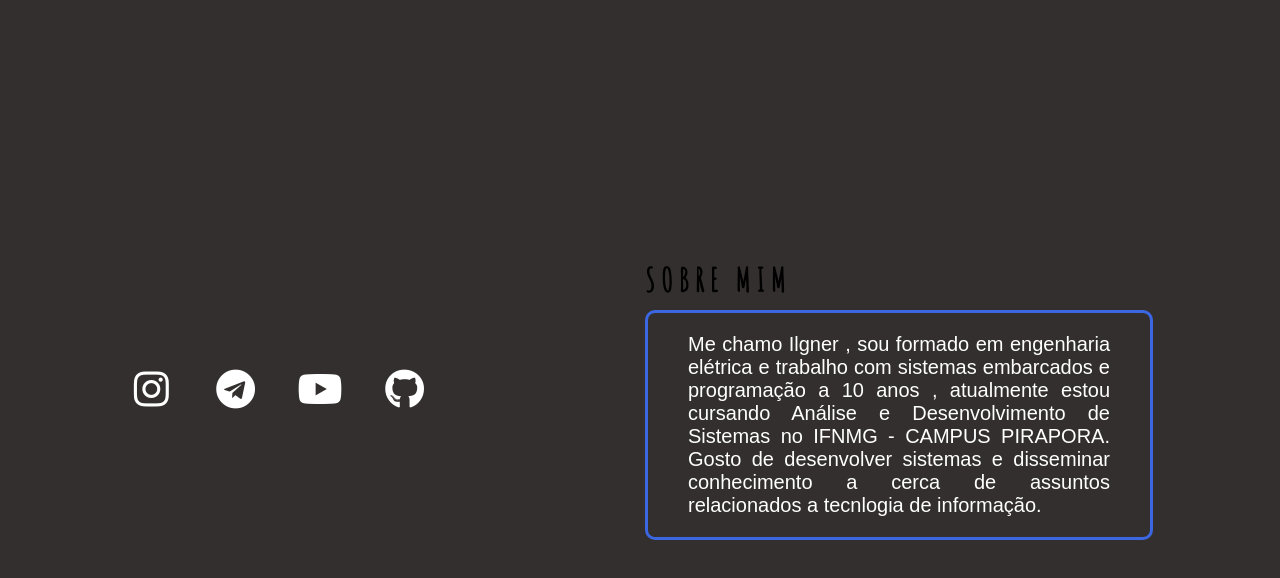
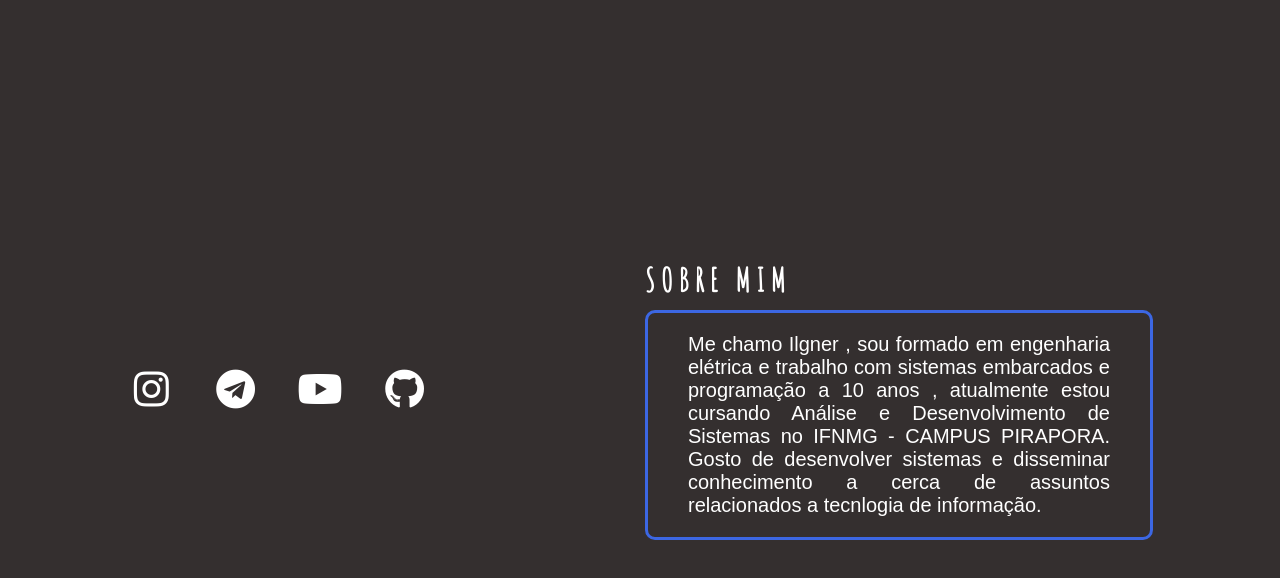
Before and after one commit to Ilgnerbecheleni/trabalho_front_, a plain HTML site: page base.html in a window 1280 px wide. Shown: the part 5569-6147 px from the top of the page. Drawn offline with Linux system fonts and the light colour scheme.

Commit message:
ultimo comit

```diff
--- a/css/ilgner.css
+++ b/css/ilgner.css
@@ -443,6 +443,10 @@ footer p {
     margin-bottom: 20px;
 }
 
+footer h1 {
+    color: white;
+}
+
 footer .section-20 {
     text-align: center;
 }
```
